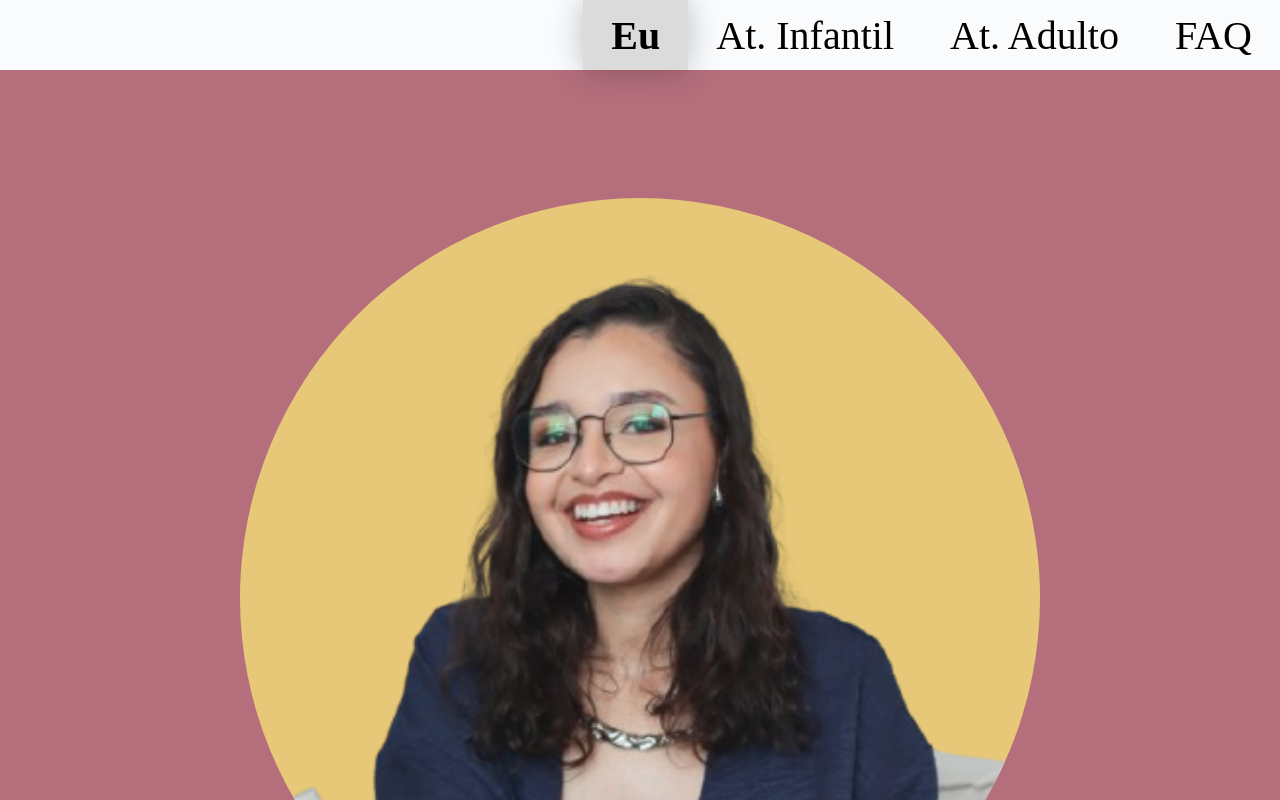
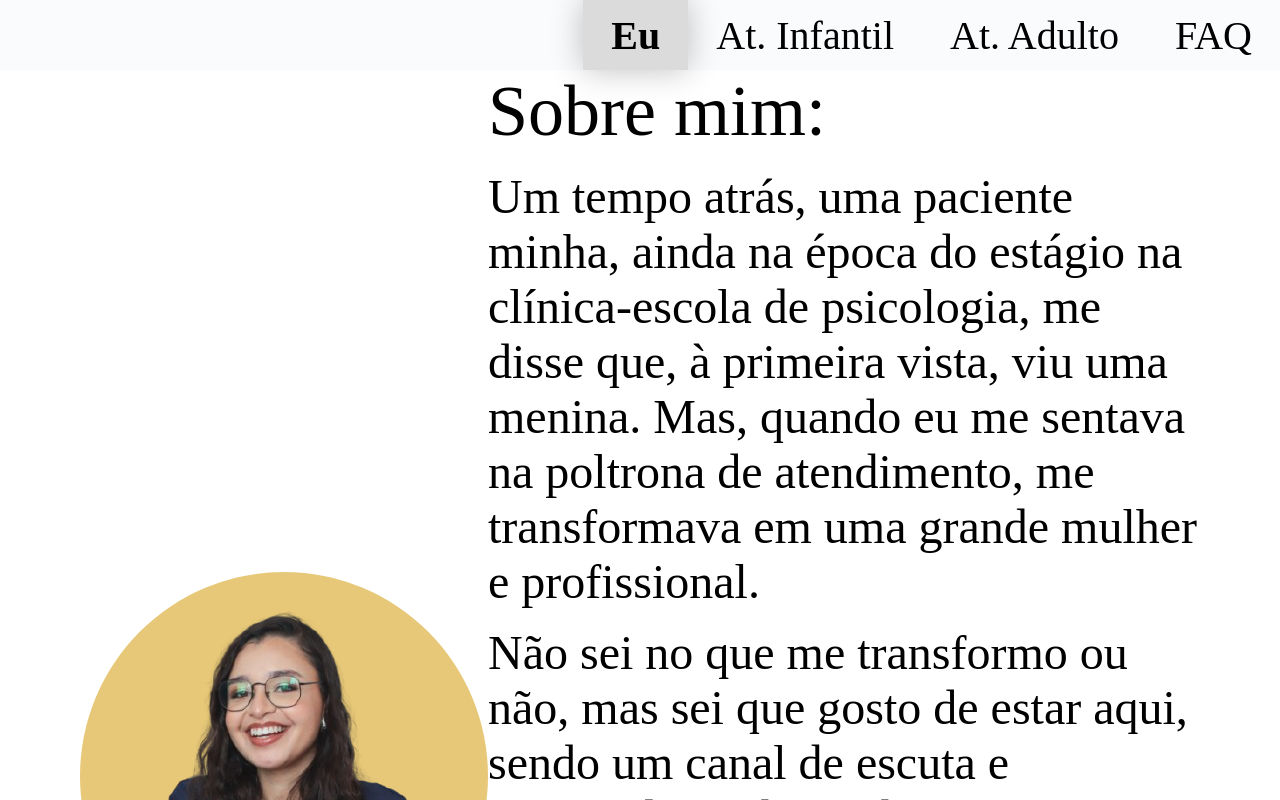
Before and after one commit to robertabononi/psi-bianca-batista, an Angular app: page /menu in a window 1280 px wide. Built offline with nearby package versions, Linux system fonts and the light colour scheme.

Commit message:
style: responsividade página sobre mim

```diff
--- a/src/app/pages/about-me-page/about-me-page.html
+++ b/src/app/pages/about-me-page/about-me-page.html
@@ -1,9 +1,10 @@
 <section class="about-me">
     <img class="about-me__image" src="assets/profile-no-background.png" alt="">
 
-    <h1 class="about-me__title">Sobre mim:</h1>
-
-    <p class="about-me__paragraph">Um tempo atrás, uma paciente minha, ainda na época do estágio na clínica-escola de psicologia, me disse que, à primeira vista, viu uma menina. Mas, quando eu me sentava na poltrona de atendimento, me transformava em uma grande mulher e profissional.</p>
-    <p class="about-me__paragraph">Não sei no que me transformo ou não, mas sei que gosto de estar aqui, sendo um canal de escuta e montando quebra-cabeças — físicos ou simbólicos — para que aqueles que caminham comigo possam se relacionar com a vida de um jeito mais criativo!</p>
-    <p class="about-me__paragraph">Meu nome é Bianca Batista, e que possamos dar a largada nas elaborações infinitas do inconsciente. Aguardo cada um que queira estar aqui, nesse espacinho de potência, onde darei início aos meus atendimentos.</p>
+    <div class="about-me__content">
+        <h1 class="about-me__title">Sobre mim:</h1>
+        <p class="about-me__paragraph">Um tempo atrás, uma paciente minha, ainda na época do estágio na clínica-escola de psicologia, me disse que, à primeira vista, viu uma menina. Mas, quando eu me sentava na poltrona de atendimento, me transformava em uma grande mulher e profissional.</p>
+        <p class="about-me__paragraph">Não sei no que me transformo ou não, mas sei que gosto de estar aqui, sendo um canal de escuta e montando quebra-cabeças — físicos ou simbólicos — para que aqueles que caminham comigo possam se relacionar com a vida de um jeito mais criativo!</p>
+        <p class="about-me__paragraph">Meu nome é Bianca Batista, e que possamos dar a largada nas elaborações infinitas do inconsciente. Aguardo cada um que queira estar aqui, nesse espacinho de potência, onde darei início aos meus atendimentos.</p>
+    </div>
 </section>
--- a/src/app/pages/about-me-page/about-me-page.scss
+++ b/src/app/pages/about-me-page/about-me-page.scss
@@ -24,3 +24,23 @@
         margin-bottom: 5vw; /* 16px */
     }
 }
+
+@media screen and (min-width: 769px) {
+    .about-me {
+        background-color: #fff;
+        padding: 0;
+        flex-direction: row;
+
+        &__content {
+            font-size: 48px;
+        }
+
+        &__title {
+            margin: 0 0 16px;
+        }
+
+        &__paragraph {
+            margin-bottom: 16px !important;
+        }
+    }
+}
--- a/src/app/pages/menu-page/menu-page.scss
+++ b/src/app/pages/menu-page/menu-page.scss
@@ -16,7 +16,7 @@
         &__content {
             height: 100%;
             margin-top: 70px;
-            // padding: 0 80px;
+            padding: 0 80px;
         }
     }
 }
```
